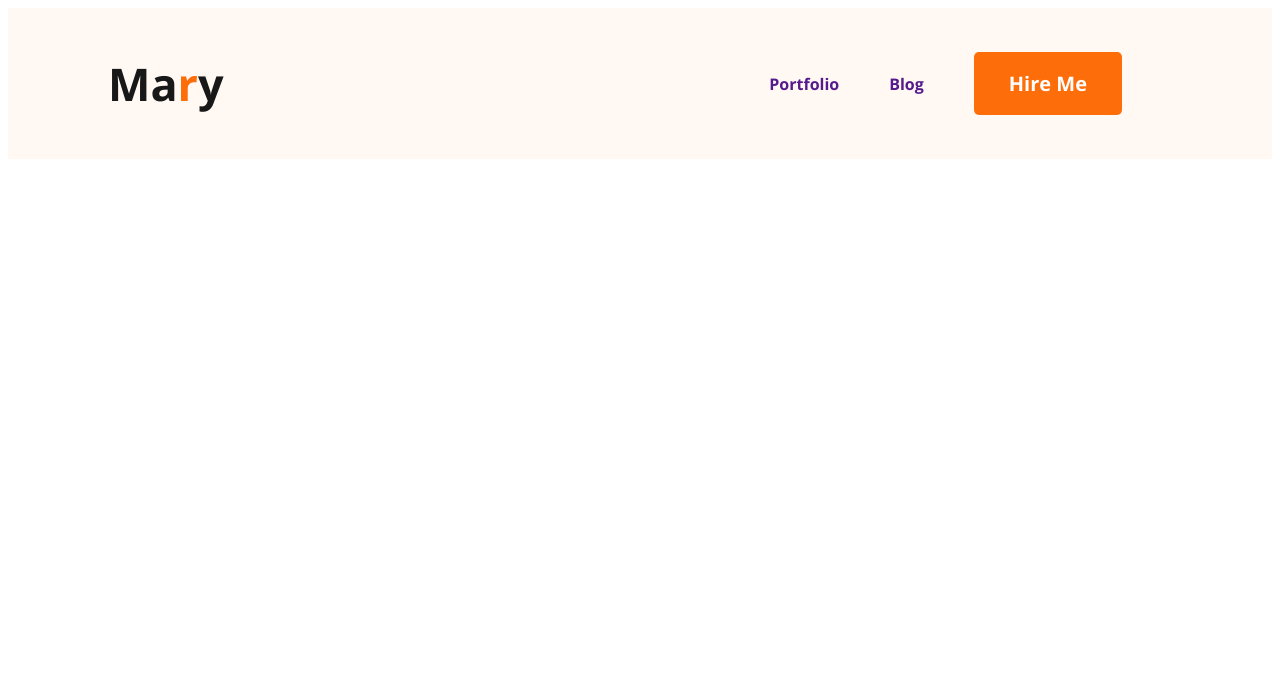
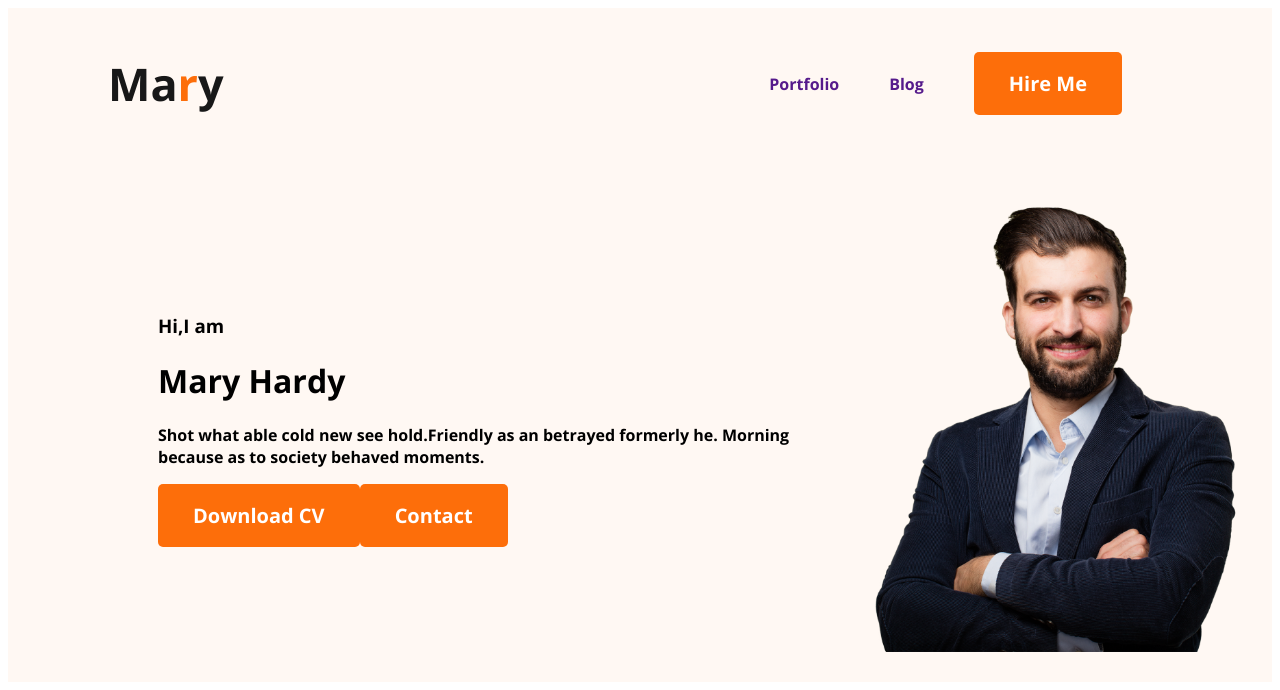
Before and after one commit to dhansiri2020/portfolio, a plain HTML site: page index.html in a window 1280 px wide. Drawn offline with nearby package versions, Linux system fonts and the light colour scheme.

Commit message:
bannar work

```diff
--- a/index.html
+++ b/index.html
@@ -23,8 +23,14 @@
   </ul>
  </nav>
  <div class="bannar">
-
- </div>
+  <div>
+  <div class="banner-grating"><h3>Hi,I am</h3></div>
+   <div class="bannar-name"><h1>Mary Hardy</h1></div>
+   <p>Shot what able cold new see hold.Friendly as an betrayed formerly he. Morning because as to society behaved moments.</p>
+    <button class="btn-primary">Download CV</button><button class="btn-primary">Contact</button>
+  </div>
+  <img class="profile-picture" src="images/hardy.png" alt="hardy images">
+  </div>
   </header>
   <main>
 
--- a/styls/style.css
+++ b/styls/style.css
@@ -45,3 +45,12 @@ text-decoration: none;
 .header{
   background: #FFF8F3;
 }
+.bannar{
+  padding: 30px 30px 30px 150px;
+  display: flex;
+  align-items: center;
+}
+
+.bannar .profile-picture{
+  width: 400px;
+}
```
